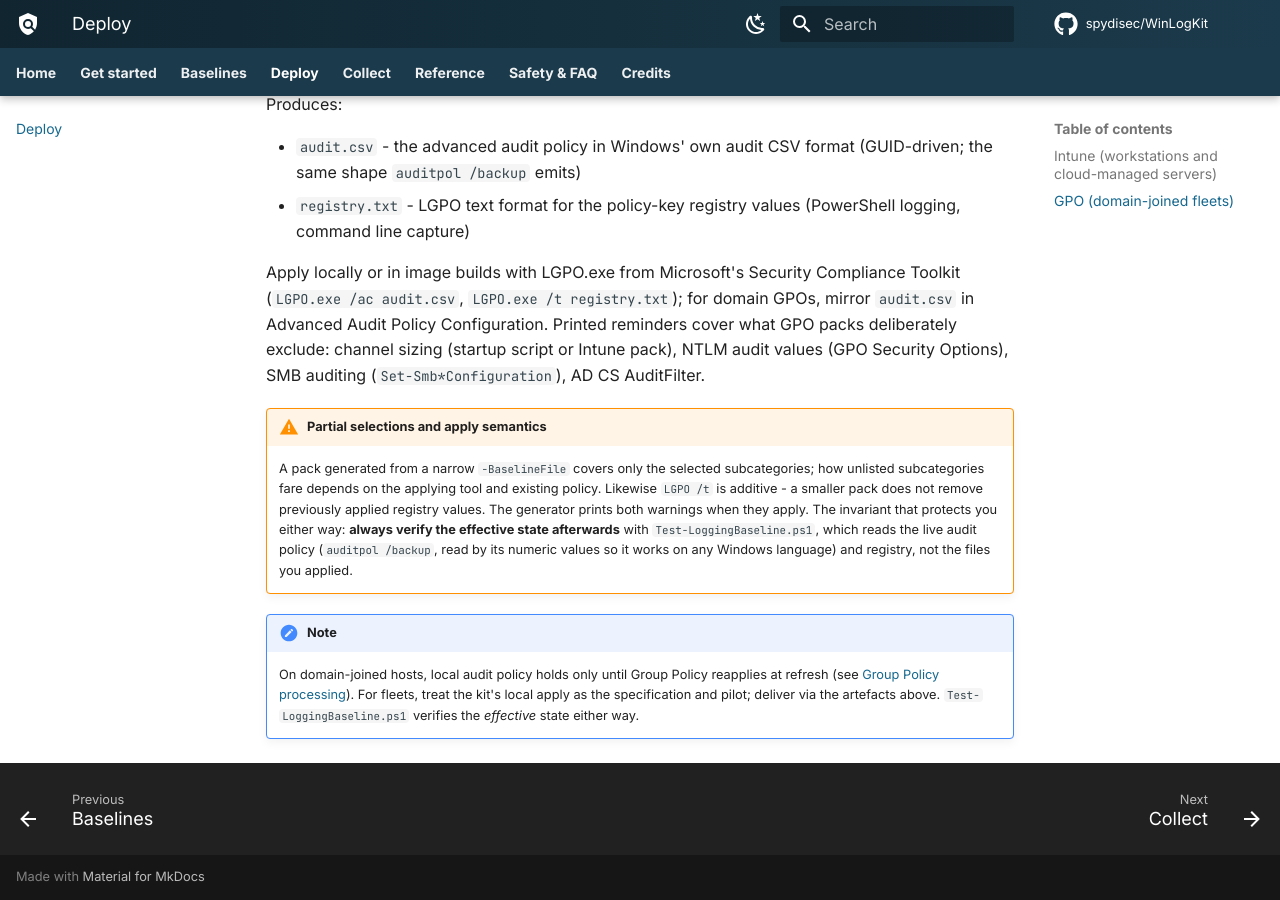
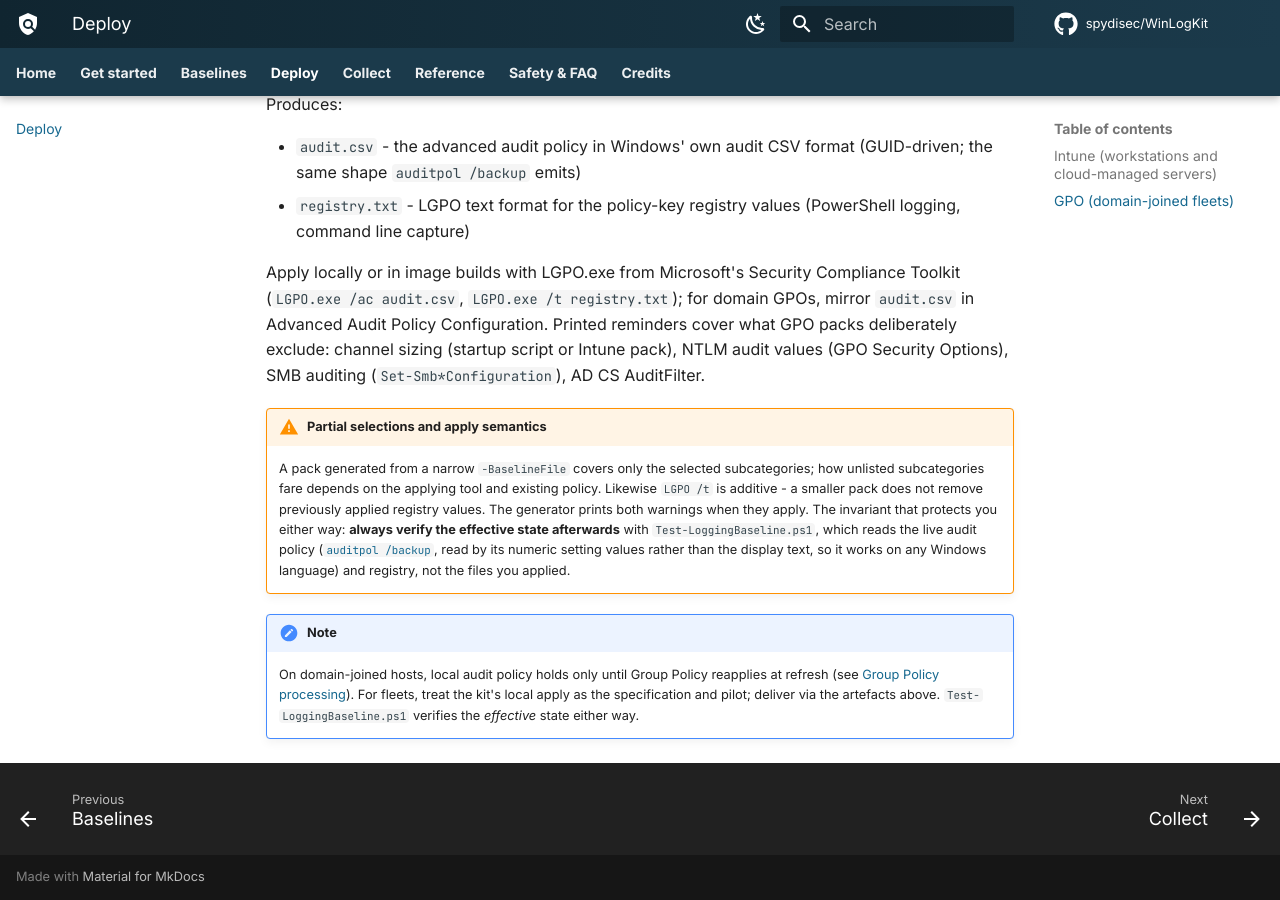
Before and after one commit to spydisec/WinLogKit, an MkDocs documentation site: the page built from docs/deployment.md, in a window 1280 px wide and 900 px high, scrolled down 1023 px. Built offline with MkDocs 1.6.1 and Material for MkDocs 9.7.7, drawn with Linux system fonts in a browser that asks for light colours; comment, search, counter and statistics services are not loaded.

Commit message:
Prefer system-wide audit rows over per-user ones; cite auditpol /backup (CodeRabbit)
ConvertFrom-AuditPolicyBackup and the Intune template now take rows with Policy Target 'System' when present, so per-user audit rows can't overwrite system values; a translated export without that word falls back to the first row per subcategory. Check 12 injects a per-user row ahead of the system rows. Deploy links Microsoft's auditpol /backup reference.

Co-Authored-By: Claude Opus 5.5 <noreply@anthropic.com>

```diff
--- a/docs/deployment.md
+++ b/docs/deployment.md
@@ -65,8 +65,9 @@ Options), SMB auditing (`Set-Smb*Configuration`), AD CS AuditFilter.
     prints both warnings when they apply. The invariant that protects you
     either way: **always verify the effective state afterwards** with
     `Test-LoggingBaseline.ps1`, which reads the live audit policy
-    (`auditpol /backup`, read by its numeric values so it works on any
-    Windows language) and registry, not the files you applied.
+    ([`auditpol /backup`](https://learn.microsoft.com/windows-server/administration/windows-commands/auditpol-backup),
+    read by its numeric setting values rather than the display text, so it
+    works on any Windows language) and registry, not the files you applied.
 
 !!! note
     On domain-joined hosts, local audit policy holds only until Group Policy
```
Also changed, not shown: 3 other files.
